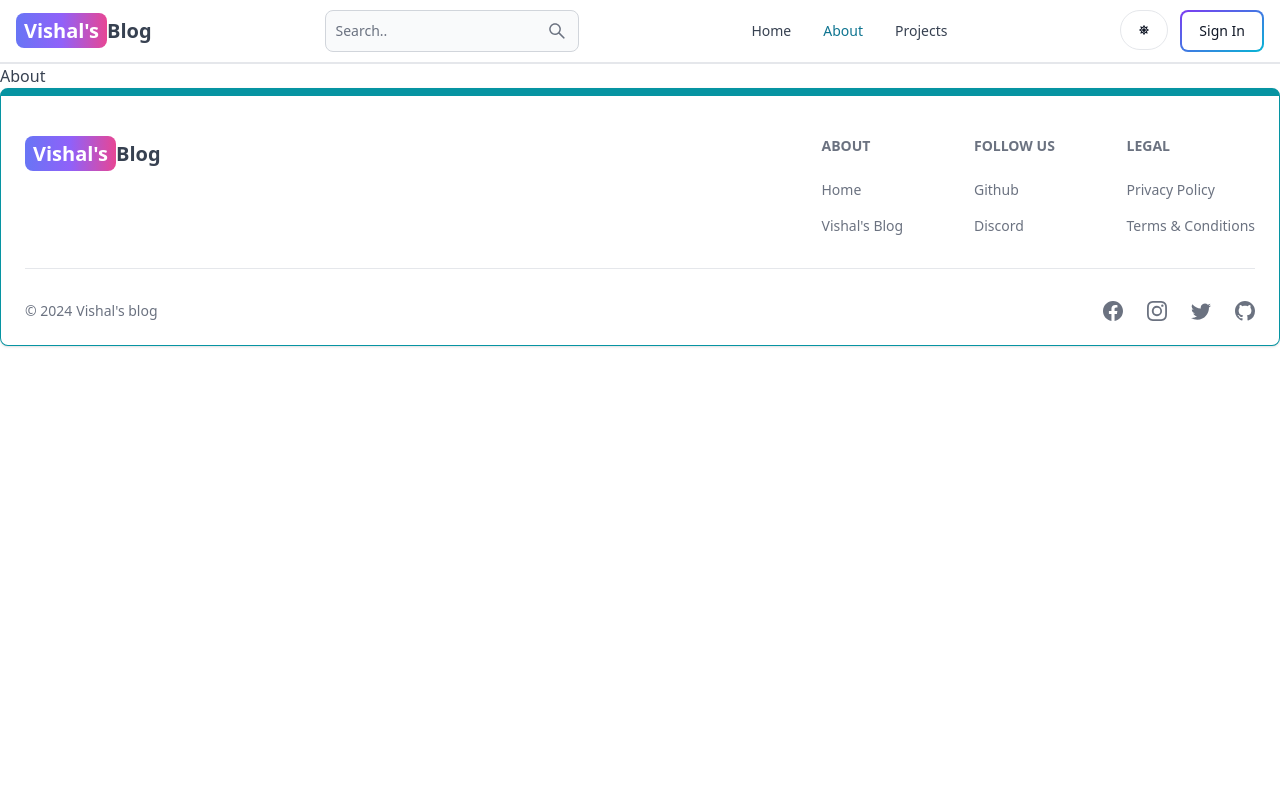
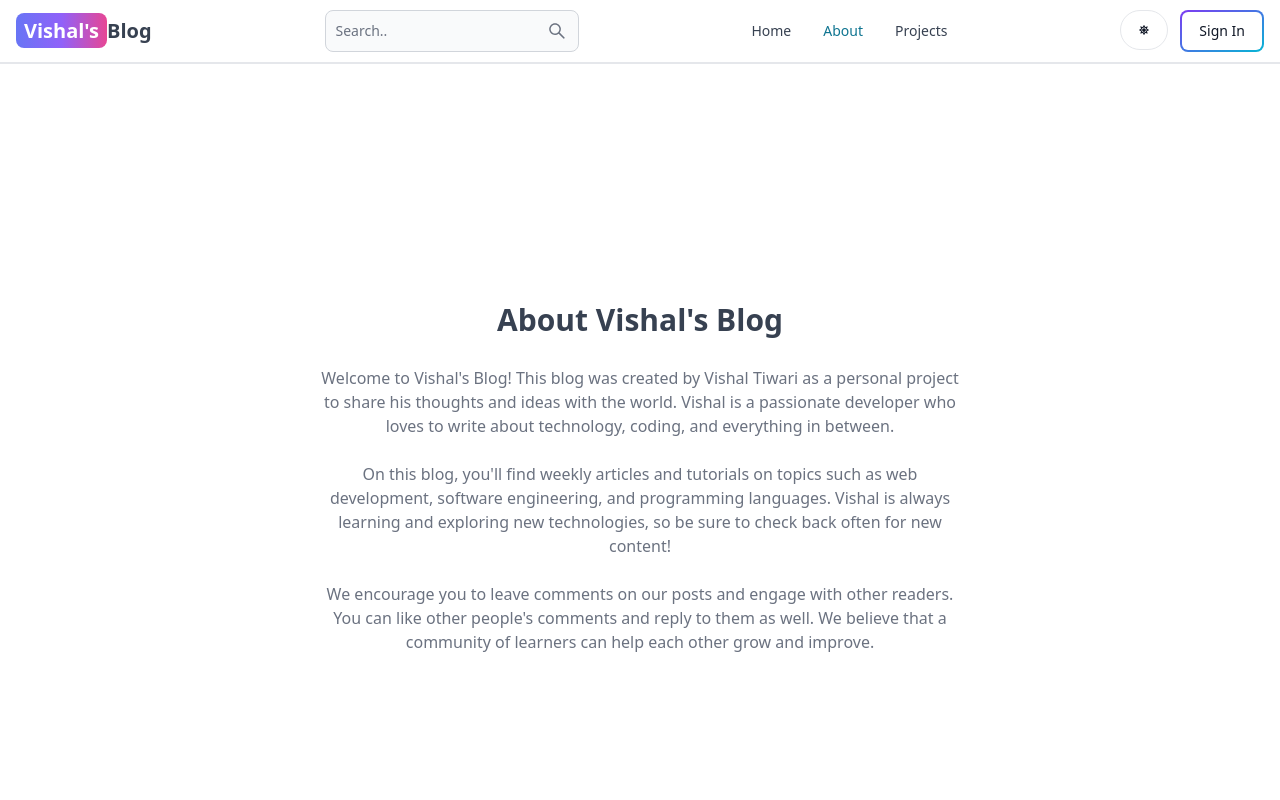
Before and after one commit to vishaltiwari012/BLOG-APP, a React (Vite) app in the folder client/: page /about in a window 1280 px wide. Shown: the top 800 px of the page. Built offline with nearby package versions, Linux system fonts and the light colour scheme; no server answers.

Commit message:
complete about and projects

```diff
--- a/client/src/components/Header.jsx
+++ b/client/src/components/Header.jsx
@@ -69,7 +69,7 @@ const Header = () => {
                     onChange={(e) => setSearchTerm(e.target.value)}
                 />
             </form>
-            <Button className="w-9 h-9 lg:hidden" color='gray' pill>
+            <Button className="w-9 h-9 lg:hidden cursor-pointer" color='gray' pill onClick={() => navigate(`/search`)}>
                 <AiOutlineSearch />
             </Button>
             <div className="flex gap-3 md:order-2">
--- a/client/src/pages/About.jsx
+++ b/client/src/pages/About.jsx
@@ -1,9 +1,35 @@
-import React from 'react'
-
 const About = () => {
   return (
-    <div>
-      About
+    <div className='min-h-screen flex items-center justify-center'>
+      <div className='max-w-2xl mx-auto p-3 text-center'>
+        <div>
+          <h1 className='text-3xl font font-semibold text-center my-7'>
+            About Vishal's Blog
+          </h1>
+          <div className='text-md text-gray-500 flex flex-col gap-6'>
+            <p>
+              Welcome to Vishal's Blog! This blog was created by Vishal Tiwari
+              as a personal project to share his thoughts and ideas with the
+              world. Vishal is a passionate developer who loves to write about
+              technology, coding, and everything in between.
+            </p>
+
+            <p>
+              On this blog, you'll find weekly articles and tutorials on topics
+              such as web development, software engineering, and programming
+              languages. Vishal is always learning and exploring new
+              technologies, so be sure to check back often for new content!
+            </p>
+
+            <p>
+              We encourage you to leave comments on our posts and engage with
+              other readers. You can like other people's comments and reply to
+              them as well. We believe that a community of learners can help
+              each other grow and improve.
+            </p>
+          </div>
+        </div>
+      </div>
     </div>
   )
 }
--- a/client/src/pages/Projects.jsx
+++ b/client/src/pages/Projects.jsx
@@ -1,10 +1,12 @@
-import React from 'react'
+import CallToAction from '../components/CallToAction';
 
 const Projects = () => {
   return (
-    <div>
-      Projects
-    </div>
+    <div className='min-h-screen max-w-2xl mx-auto flex justify-center items-center flex-col gap-6 p-3'>
+    <h1 className='text-3xl font-semibold'>Pojects</h1>
+    <p className='text-md text-gray-500'>Build fun and engaging projects while learning HTML, CSS, and JavaScript!</p>
+    <CallToAction />
+  </div>
   )
 }
 
```
